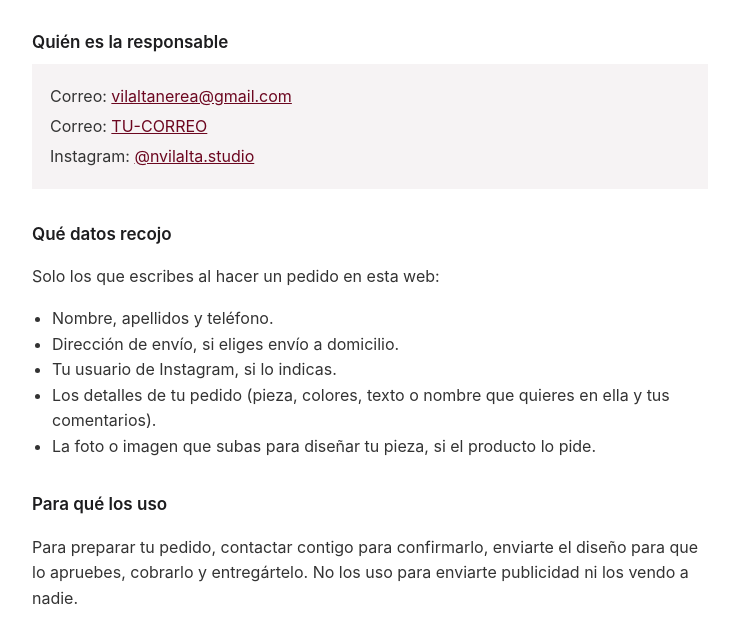
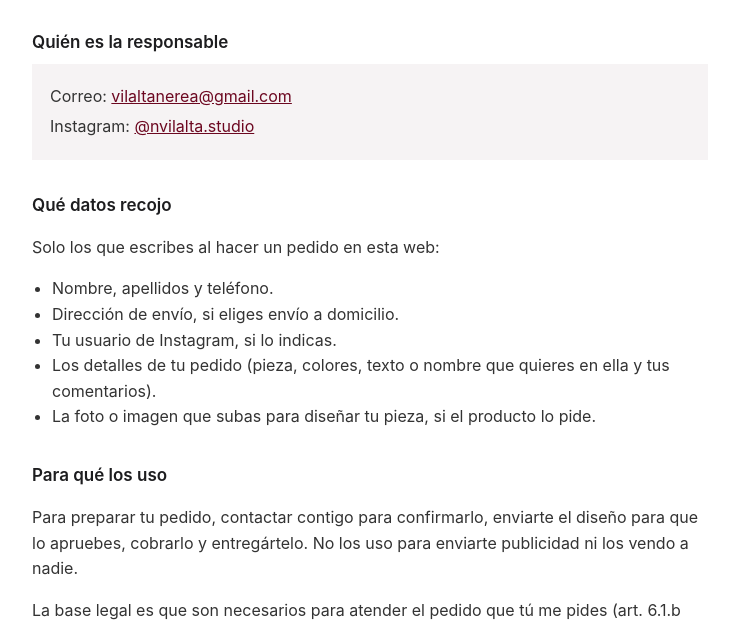
Before and after one commit to vilaltanerea-afk/nvr-studio, a plain HTML site: page privacidad.html in a window 1280 px wide. Shown: the part 193-815 px from the top of the page, without its empty margins (270-999 px from the left). Drawn offline with Linux system fonts and the light colour scheme.

Commit message:
Update privacidad.html

```diff
--- a/privacidad.html
+++ b/privacidad.html
@@ -36,7 +36,6 @@
   <h2>Quién es la responsable</h2>
   <div class="caja">
   <p>Correo: <a href="mailto:vilaltanerea@gmail.com">vilaltanerea@gmail.com</a></p>
-    <p>Correo: <a href="mailto:TU-CORREO">TU-CORREO</a></p>
     <p>Instagram: <a href="https://www.instagram.com/nvilalta.studio/" target="_blank" rel="noopener">@nvilalta.studio</a></p>
   </div>
 
```
